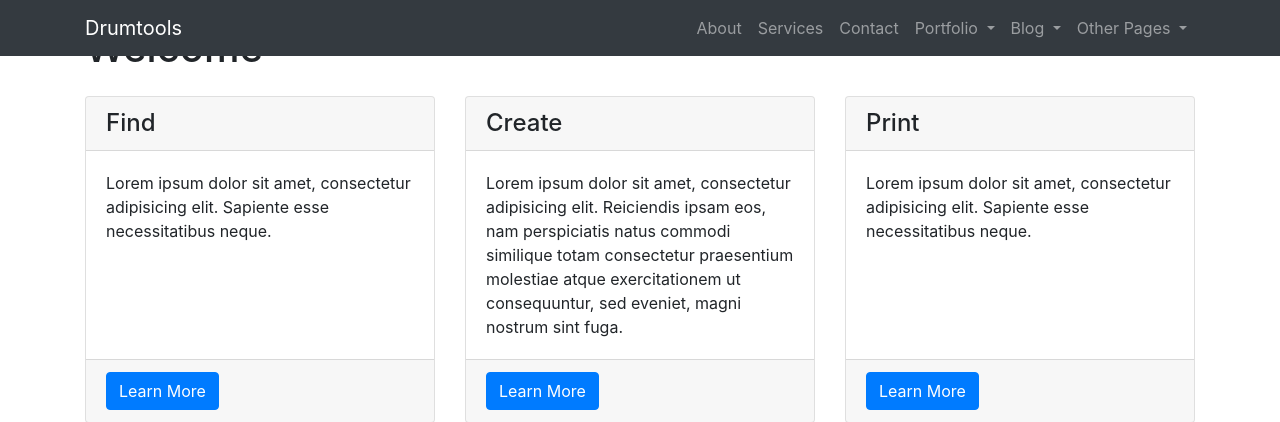
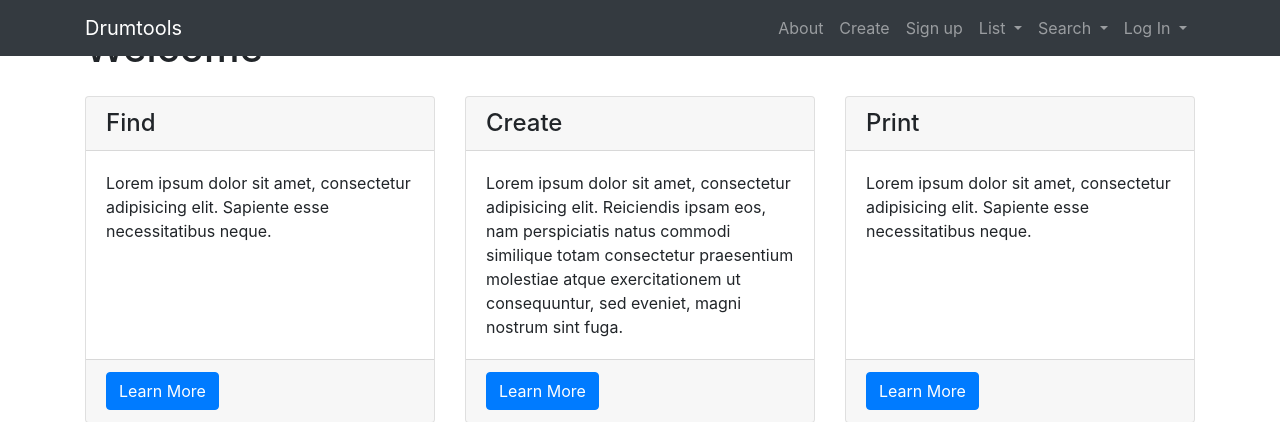
Before and after one commit to DianaPrs/drumtools, a Flask app: page / in a window 1280 px wide. Shown: the top 422 px of the page. Run offline with Flask 2, Linux system fonts and the light colour scheme; grey boxes labelled with a size stand in for pictures from a placeholder-image service; some libraries are stand-ins or nearby versions.

Commit message:
Navbar changes

```diff
--- a/templates/index.html
+++ b/templates/index.html
@@ -33,14 +33,14 @@
             <a class="nav-link" href="about.html">About</a>
           </li>
           <li class="nav-item">
-            <a class="nav-link" href="services.html">Services</a>
+            <a class="nav-link" href="services.html">Create</a>
           </li>
           <li class="nav-item">
-            <a class="nav-link" href="contact.html">Contact</a>
+            <a class="nav-link" href="contact.html">Sign up</a>
           </li>
           <li class="nav-item dropdown">
             <a class="nav-link dropdown-toggle" href="#" id="navbarDropdownPortfolio" data-toggle="dropdown" aria-haspopup="true" aria-expanded="false">
-              Portfolio
+              List
             </a>
             <div class="dropdown-menu dropdown-menu-right" aria-labelledby="navbarDropdownPortfolio">
               <a class="dropdown-item" href="portfolio-1-col.html">1 Column Portfolio</a>
@@ -52,7 +52,7 @@
           </li>
           <li class="nav-item dropdown">
             <a class="nav-link dropdown-toggle" href="#" id="navbarDropdownBlog" data-toggle="dropdown" aria-haspopup="true" aria-expanded="false">
-              Blog
+              Search
             </a>
             <div class="dropdown-menu dropdown-menu-right" aria-labelledby="navbarDropdownBlog">
               <a class="dropdown-item" href="blog-home-1.html">Blog Home 1</a>
@@ -62,7 +62,7 @@
           </li>
           <li class="nav-item dropdown">
             <a class="nav-link dropdown-toggle" href="#" id="navbarDropdownBlog" data-toggle="dropdown" aria-haspopup="true" aria-expanded="false">
-              Other Pages
+              Log In
             </a>
             <div class="dropdown-menu dropdown-menu-right" aria-labelledby="navbarDropdownBlog">
               <a class="dropdown-item" href="full-width.html">Full Width Page</a>
```
